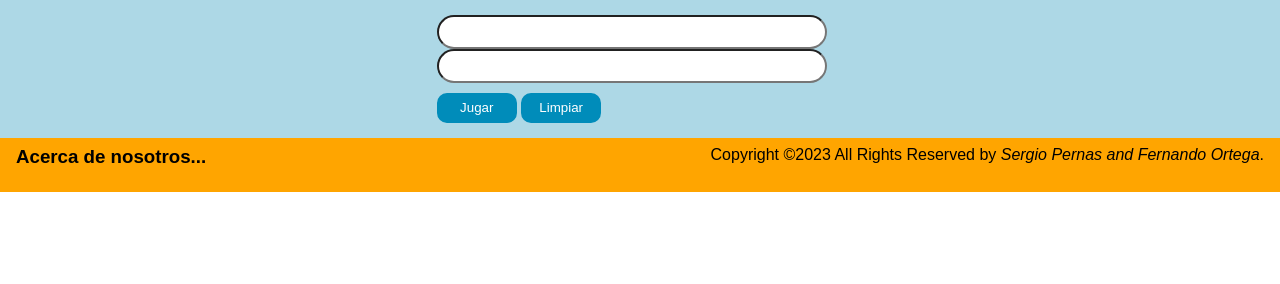
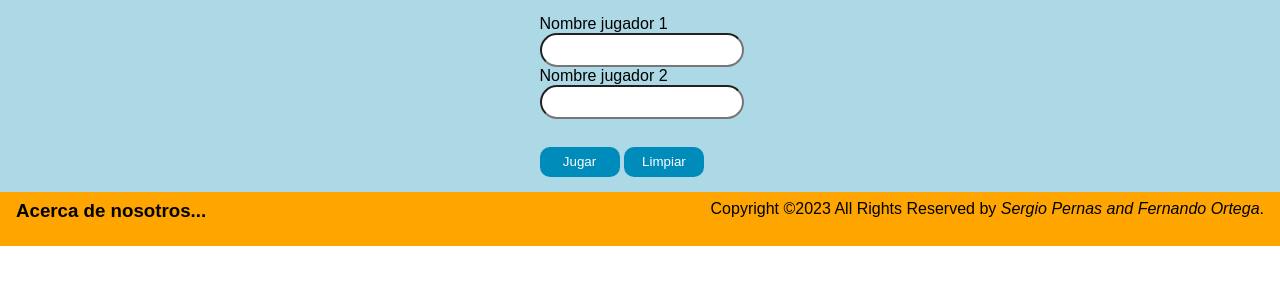
Before and after one commit to Ferxu01/pcw_p3, a plain HTML site: page index.html in a window 1280 px wide. Shown: the part 310-594 px from the top of the page. Drawn offline with Linux system fonts and the light colour scheme.

Commit message:
Update index.html error commit vscode sergio

```diff
--- a/index.html
+++ b/index.html
@@ -87,11 +87,15 @@
         </table>-->
         <br>
         <form onsubmit="enviaJugadores(event)">
-            <label for=""></label>
-            <input type="text" name="player1" id="" required>
+            <div>
+                <label for="player1">Nombre jugador 1</label><br>
+                <input type="text" name="player1" id="" required>
+            </div>
 
-            <label for=""></label>
-            <input type="text" name="player2" id="" required>
+            <div>
+                <label for="player1">Nombre jugador 2</label><br>
+                <input type="text" name="player2" id="" required>
+            </div>
 
             <br>
             <input type="submit" value="Jugar">
```
